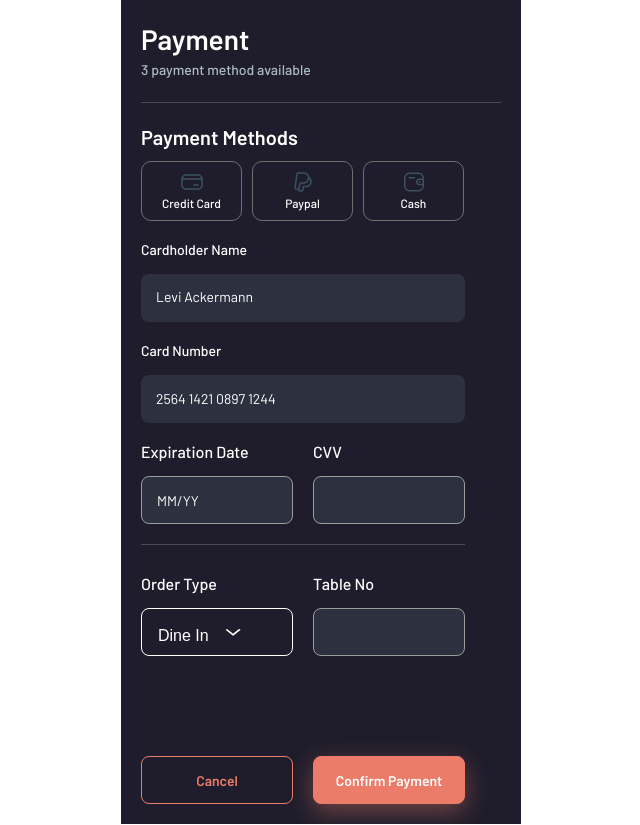
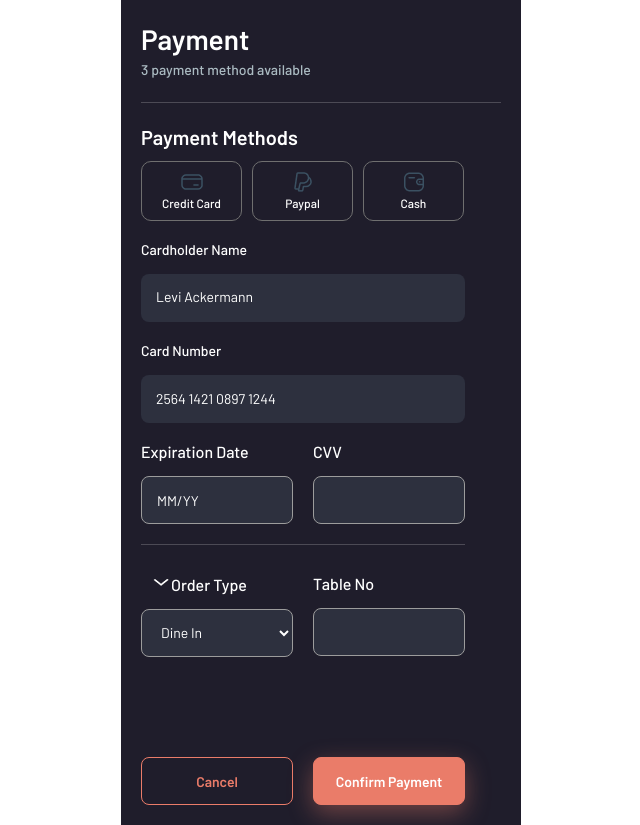
Before and after one commit to alperenustun/food-order-app, a React (Vite) app: page / in a window 1280 px wide. Shown: the whole page, without its empty margins (319-959 px from the left). Built offline with nearby package versions, Linux system fonts and the light colour scheme; no server answers; the database is empty; sample sign-in values are in the browser's storage.

Commit message:
buttons styles are fixed, form takes and deletes data is fixed

```diff
--- a/src/pages/OrderPaymentPage/OrderPaymentPage.jsx
+++ b/src/pages/OrderPaymentPage/OrderPaymentPage.jsx
@@ -20,7 +20,19 @@ function OrderPaymentPage() {
 
     });
 
+    //useState hookları :
+
+    // useState kullanarak bir state değişkeni ve onu güncellemek için bir fonksiyon oluşturuyoruz.
+    // Başlangıç değeri olarak isteğe bağlı 'dine-in' belirledik
+    const [selectedDropDownOption, setSelectedDropDownOption] = useState('dine-in');
+
+    // Seçilen ödeme yöntemini saklamak için bir durum oluşturun
+    const [PaymentOption, setSelectedPaymentOption] = useState(null);
+
+    const [expiration, setExpiration] = useState('');
+
     // İnput alanındaki değeri düzenlemek için bir fonksiyon
+    // Kullanıcının girdiği değeri kontrol edin ve gerektiğinde formatlayın
     const formatCardNumber = (input) => {
         // Girilen değeri sadece rakamlara dönüştür
         let cardNumber = input.replace(/\D/g, '');
@@ -94,18 +106,13 @@ function OrderPaymentPage() {
         }
     };
 
-    // Seçilen ödeme yöntemini saklamak için bir durum oluşturun
-    const [PaymentOption, setSelectedPaymentOption] = useState(null);
-
     // Seçenek değiştiğinde durumu güncelleyen bir fonksiyon oluşturun
-    function handleOptionChange(e) {
+    const handleOptionChange = (e) => {
 
         setFormData({ ...formData, PaymentOption: e.target.value });
         setSelectedPaymentOption(e.target.value);
         console.log(e.target.value);
     }
-
-    const [expiration, setExpiration] = useState('');
 
     const handleExpirationChange = (e) => {
         const { value } = e.target;
@@ -119,43 +126,52 @@ function OrderPaymentPage() {
         setExpiration(formattedValue);
     };
 
-    const [isDropDownOpen, setDropDownIsOpen] = useState(false);
-    const [selectedDropDownOption, setSelectedDropDownOption] = useState('');
-
-    const toggleDropDownMenu = () => {
-        setDropDownIsOpen(!isDropDownOpen);
-    };
-
-    const [OrderType, setOrderType] = useState(null); //burada seçilen order type'ı saklamak için bir state oluşturduk.
-    // Seçenek değiştiğinde durumu güncelleyen bir fonksiyon oluşturun
-
-
-    const handleDropDownOptionClick = (e) => {
-        const valueOfOrder = e.target.value;
-        setFormData({ ...formData, OrderType: valueOfOrder });
-        setOrderType(valueOfOrder);
-        console.log(valueOfOrder, "valueOfOrder");
-        setDropDownIsOpen(false);
+    // Kullanıcı bir option seçtiğinde çağrılacak fonksiyon.
+    // Event parametresinden seçilen option'ın değerini alıp state değişkenini güncelliyoruz.
+    const handleSelectChange = (e) => {
+        setSelectedDropDownOption(e.target.value);
+        setFormData({ ...formData, OrderType: e.target.value });
+        console.log(e.target.value);
     };
 
     const handleCancel = () => {
-        setSelectedPaymentOption('');
+
         setFormData({
-            // Tüm form alanlarını boşaltın
+            cardHolderName: '',
+            cardNumber: '',
+            cvv: '',
+            tableNo: '',
+            PaymentOption: '',
+            OrderType: ''
         });
+        setSelectedPaymentOption('null');
         setExpiration('');
         setSelectedDropDownOption('');
     };
 
-
     // Form gönderildiğinde yapılacak işlemler
     function handleSubmit(e) {
         e.preventDefault();
-        // formData state'ini kullanarak istediğiniz işlemi yapabilirsiniz
-        console.log(formData);
-        console.log('Expiration:', expiration);
-        // Burada form verilerini bir API'ye gönderebilir, bir veritabanına kaydedebilir veya başka bir işlem yapabilirsiniz
+
+        // Gerekli alanların isimlerini bir array olarak listeliyoruz.
+        const requiredFields = ['cardHolderName', 'cardNumber', 'cvv', 'tableNo', 'PaymentOption', 'OrderType'];  //Gerekli alanlar
+
+        // Her bir gerekli alan için, formData içinde bir değer olup olmadığını kontrol ediyoruz.
+        //every metodunun içinde bir arrow fonksiyonu (field => formData[field]) kullanılıyor. Bu fonksiyon, requiredFields dizisindeki her bir field için çağrılıyor.
+        //formData[field] ifadesi, formData objesinde, o anki field ismine karşılık gelen değeri alıyor. Örneğin, field değişkeni "firstName" olduğunda, formData['firstName'] ifadesi, formData objesindeki firstName anahtarının değerini verir.
+        //Eğer formData[field] ifadesi bir değer döndürüyorsa (yani bu alan boş değilse ve dolayısıyla bir değer içeriyorsa), o alan için kontrol başarılı sayılır. Değer undefined, null, boş bir string (""), ya da başka bir "falsy" değerse, bu kontrol başarısız sayılır ve every metodu false döndürür.
+        const isFormComplete = requiredFields.every(field => formData[field]);
+
+        if (!isFormComplete) {
+
+            alert('Lütfen tüm alanları doldurunuz. Bu alert cancel buttonda da çalışıyor ?');
+        } else {
+
+            console.log(formData);
+            // Form verilerini bir API'ye gönderme, bir veritabanına kaydetme veya başka bir işlem yapabiliriz
+        }
     }
+
 
     return (
         <div>
@@ -222,19 +238,19 @@ function OrderPaymentPage() {
                         <div className="double-form-type">
 
                             <div className="first-double-type">
-                                <p className="card-text">Order Type</p>
 
-                                <button id="dropdown-btn" onClick={toggleDropDownMenu}>
-                                    {selectedDropDownOption || 'Dine In'} <img src={downArrow} alt="Down arrow" className="drop-down-img" />
-                                </button>
-                                <div className={`dropdown-content ${isDropDownOpen ? 'dropdown-open' : ''}`} id="dropdown-content-orders">
-                                    <button value={"orderType1"} onClick={handleDropDownOptionClick}>Order Type 1</button>
-                                    <button value={"orderType2"} onClick={handleDropDownOptionClick}>Order Type 2</button>
-                                    <button value={"orderType3"} onClick={handleDropDownOptionClick}>Order Type 3</button>
-                                    <button value={"orderType4"} onClick={handleDropDownOptionClick}>Order Type 4</button>
+                                {/* buraya bir dropdown ekleyin ve seçilen değeri state'e kaydedin */}
+                                <label className="card-text" for="order-types">
+                                    <img src={downArrow} alt="Down arrow" className="drop-down-img" />
+                                    Order Type</label>
 
-
-                                </div>
+                                <select name="order-types" id="order-types" onChange={handleSelectChange} value={selectedDropDownOption}>
+                                    <option value="dine-in">Dine In</option>
+                                    <option value="dine-out">Dine Out</option>
+                                    <option value="dine-on">Dine On</option>
+                                    <option value="dine-under">Dine Under</option>
+                                </select>
+                                {/* <p> selected option is : {selectedDropDownOption}</p> */}
 
                             </div>
                             <div className="first-double-type">
@@ -244,7 +260,7 @@ function OrderPaymentPage() {
                         </div>
 
                         <div className="buttons-div">
-                            <button className="cancel-button" onClick={handleCancel}>Cancel</button>
+                            <button type="button" className="cancel-button" onClick={handleCancel}>Cancel</button>
                             <button type="submit" className="confirm-button">Confirm Payment</button>
                         </div>
                     </div>
--- a/src/pages/OrderPaymentPage/OrderPaymentPage.scss
+++ b/src/pages/OrderPaymentPage/OrderPaymentPage.scss
@@ -178,7 +178,29 @@ body {
                 width: 50%;
                 gap: 10px;
                 flex-direction: column;
-                justify-content: end;
+
+                #order-types {
+                    width: 100%;
+                    height: 48px;
+                    border-radius: 8px;
+                    border: solid 1px;
+                    color: rgb(255, 255, 255);
+                    background-color: #2D303E;
+                    border-color: #9c9c9c;
+                    font-family: "Barlow", sans-serif;
+                    font-size: 14px;
+                    font-weight: 400;
+                    line-height: 19.6px;
+                    text-align: left;
+                    padding-left: 15px;
+
+                    option {
+                        // padding-top: 50%;
+                        // margin: 50%;
+                        color: #ffffff;
+                    }
+                }
+
 
                 .half-width-input {
                     width: 100%;
```
